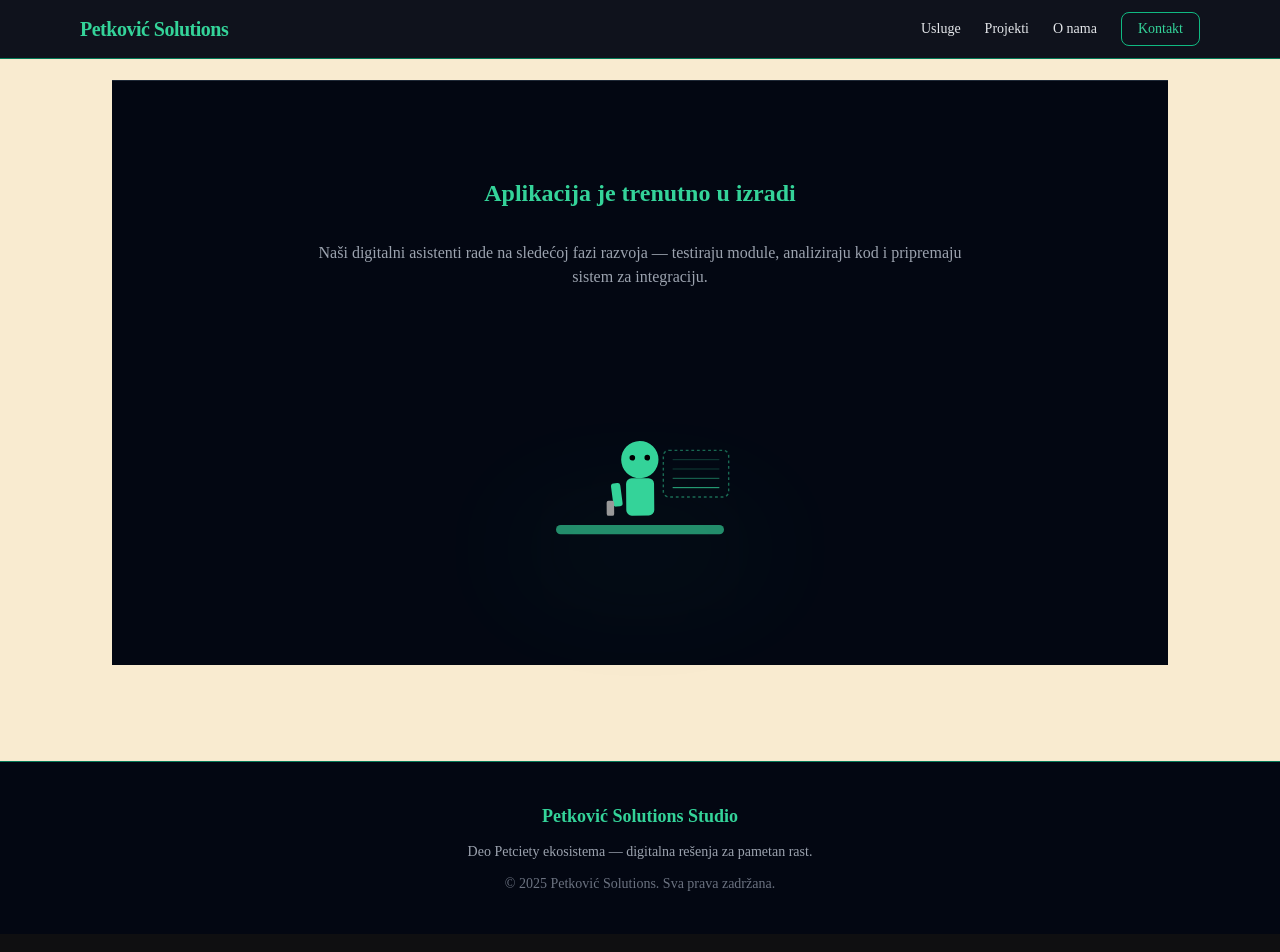
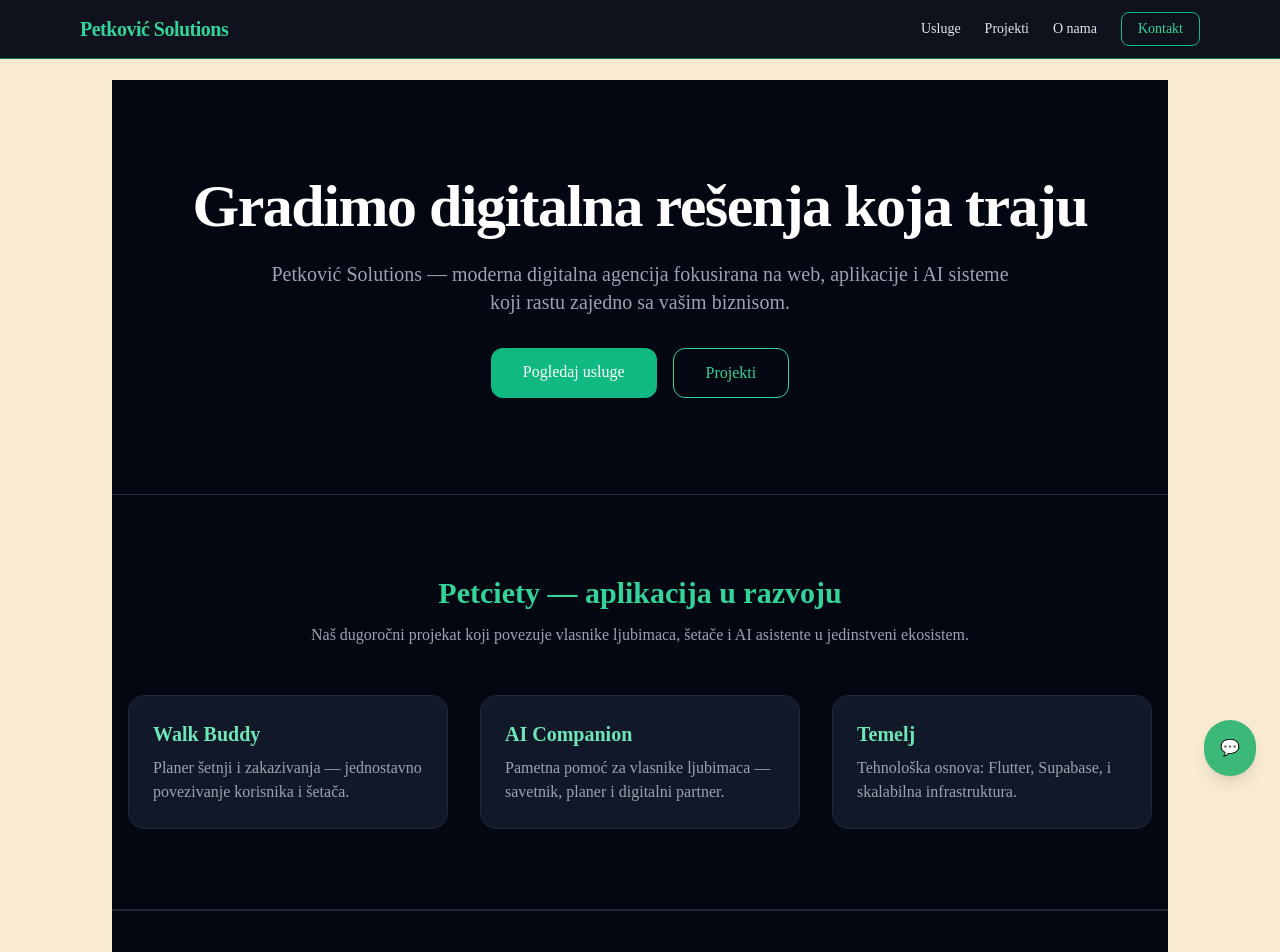
Before and after one commit to brankop87/petkovic-solutions-studio, a Next.js app: page / in a window 1280 px wide. Shown: the top 952 px of the page. Built offline with nearby package versions, Linux system fonts and the light colour scheme.

Commit message:
Update page.tsx

```diff
--- a/app/page.tsx
+++ b/app/page.tsx
@@ -1,9 +1,84 @@
 "use client";
 
+import Link from "next/link";
 import { motion } from "framer-motion";
+import ChatbotWidget from "@/components/ChatbotWidget";
 
 export default function HomePage() {
   return (
+    <>
+      {/* HERO SEKCIJA */}
+      <section className="bg-gray-950 text-white py-24 px-4 border-b border-gray-800">
+        <div className="max-w-5xl mx-auto flex flex-col items-center text-center gap-6">
+          <h1 className="text-4xl md:text-6xl font-semibold tracking-tight">
+            Gradimo digitalna rešenja koja traju
+          </h1>
+
+          <p className="text-lg md:text-xl text-gray-400 max-w-3xl">
+            Petković Solutions — moderna digitalna agencija fokusirana na web,
+            aplikacije i AI sisteme koji rastu zajedno sa vašim biznisom.
+          </p>
+
+          <div className="flex flex-wrap justify-center gap-4 pt-2">
+            <Link
+              href="/usluge"
+              className="inline-block px-8 py-3 rounded-xl bg-emerald-500 text-white font-medium hover:bg-emerald-600 transition"
+            >
+              Pogledaj usluge
+            </Link>
+            <Link
+              href="/projekti"
+              className="inline-block px-8 py-3 rounded-xl border border-emerald-400 text-emerald-400 hover:bg-emerald-500 hover:text-white transition"
+            >
+              Projekti
+            </Link>
+          </div>
+        </div>
+      </section>
+
+      {/* PETCIETY SEKCIJA */}
+      <section className="bg-gray-950 text-white py-20 border-b border-gray-800 px-4">
+        <div className="max-w-6xl mx-auto space-y-12">
+          <div className="text-center space-y-3">
+            <h2 className="text-3xl font-semibold text-emerald-400">
+              Petciety — aplikacija u razvoju
+            </h2>
+            <p className="text-gray-400 max-w-2xl mx-auto">
+              Naš dugoročni projekat koji povezuje vlasnike ljubimaca, šetače i
+              AI asistente u jedinstveni ekosistem.
+            </p>
+          </div>
+
+          <div className="grid md:grid-cols-3 gap-8">
+            {[
+              {
+                title: "Walk Buddy",
+                desc: "Planer šetnji i zakazivanja — jednostavno povezivanje korisnika i šetača.",
+              },
+              {
+                title: "AI Companion",
+                desc: "Pametna pomoć za vlasnike ljubimaca — savetnik, planer i digitalni partner.",
+              },
+              {
+                title: "Temelj",
+                desc: "Tehnološka osnova: Flutter, Supabase, i skalabilna infrastruktura.",
+              },
+            ].map((c) => (
+              <div
+                key={c.title}
+                className="rounded-2xl p-6 bg-gray-900 border border-gray-800 hover:border-emerald-400 hover:scale-[1.01] transition-transform duration-300"
+              >
+                <h3 className="text-xl font-semibold text-emerald-300">
+                  {c.title}
+                </h3>
+                <p className="text-gray-400 mt-2">{c.desc}</p>
+              </div>
+            ))}
+          </div>
+        </div>
+      </section>
+
+      {/* ANIMIRANI DETALJ: AI LAB */}
       <section className="bg-gray-950 text-white py-24 px-4 border-t border-gray-800">
         <motion.div
           className="max-w-5xl mx-auto text-center space-y-8"
@@ -20,9 +95,7 @@ export default function HomePage() {
             module, analiziraju kod i pripremaju sistem za integraciju.
           </p>
 
-        {/* AI laboratorija */}
           <div className="relative flex justify-center items-center pt-12">
-          {/* Svetlucanje ispod platforme */}
             <motion.div
               className="absolute bottom-0 w-60 h-10 bg-emerald-500/30 blur-3xl rounded-full"
               animate={{ opacity: [0.2, 0.8, 0.3] }}
@@ -35,7 +108,6 @@ export default function HomePage() {
               viewBox="0 0 300 200"
               className="w-[280px] h-[200px] text-emerald-400 relative z-10"
             >
-            {/* Platforma */}
               <motion.rect
                 x="60"
                 y="160"
@@ -47,7 +119,6 @@ export default function HomePage() {
                 transition={{ repeat: Infinity, duration: 3 }}
               />
 
-            {/* Robot */}
               <motion.g
                 animate={{ rotate: [0, -3, 3, -3, 0] }}
                 transition={{ repeat: Infinity, duration: 6 }}
@@ -63,7 +134,6 @@ export default function HomePage() {
                   rx="6"
                   fill="currentColor"
                 />
-
                 <motion.rect
                   x="120"
                   y="115"
@@ -87,7 +157,6 @@ export default function HomePage() {
                 />
               </motion.g>
 
-            {/* Hologramski panel */}
               <motion.rect
                 x="175"
                 y="80"
@@ -102,7 +171,6 @@ export default function HomePage() {
                 transition={{ repeat: Infinity, duration: 2 }}
               />
 
-            {/* Kodne linije */}
               {[0, 1, 2, 3].map((i) => (
                 <motion.line
                   key={i}
@@ -121,7 +189,6 @@ export default function HomePage() {
                 />
               ))}
 
-            {/* Pulsni efekat kroz hologram */}
               <motion.rect
                 x="175"
                 y="80"
@@ -139,7 +206,6 @@ export default function HomePage() {
                 }}
               />
 
-            {/* Gradient definicija za pulse */}
               <defs>
                 <linearGradient id="pulseGradient" x1="0" y1="0" x2="1" y2="0">
                   <stop offset="0%" stopColor="transparent" />
@@ -151,5 +217,8 @@ export default function HomePage() {
           </div>
         </motion.div>
       </section>
+
+      <ChatbotWidget />
+    </>
   );
 }
```
Lines whose indentation alone changed are shown as unchanged.
